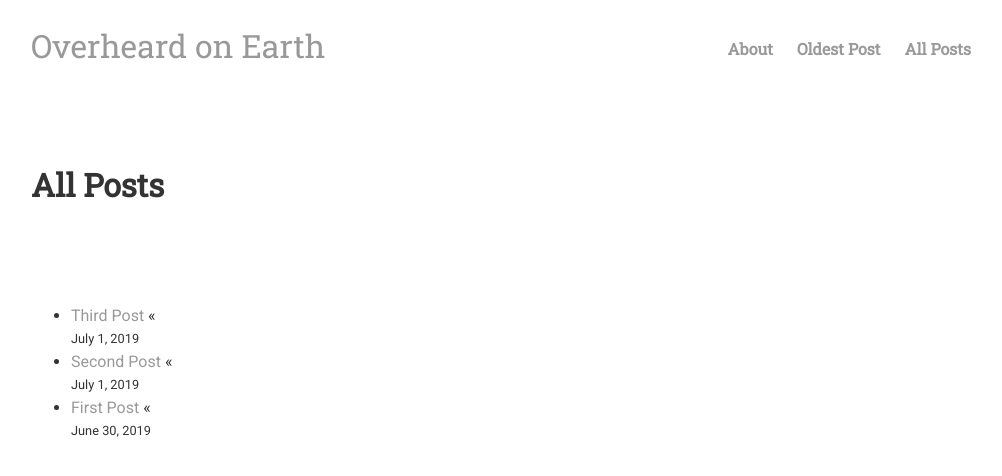
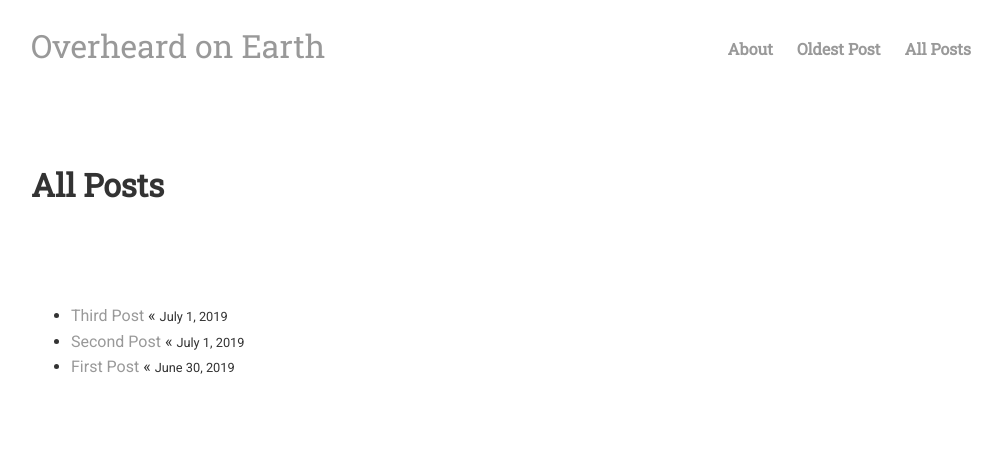
Before and after one commit to overheardonearth/overheardonearth.github.io, a Jekyll site: the page built from all-posts/index.html, in a window 1280 px wide. Shown: the top 476 px of the page, without its empty margins (129-1131 px from the left). Built offline with Jekyll 4.4.1, drawn with Linux system fonts in a browser that asks for light colours.

Commit message:
Update index.html

```diff
--- a/all-posts/index.html
+++ b/all-posts/index.html
@@ -4,7 +4,6 @@ title: All Posts
 ---
 	<ul>
 	  {% for post in site.posts %}
-	    <li><a href="{{ post.url }}">{{ post.title }}</a> &laquo; <span>
-		    <div class="date-format">{{ post.date | date: "%B %-d, %Y" }}</span></div></li>
+	    <li><a href="{{ post.url }}">{{ post.title }}</a> &laquo; <span class="date-format">{{ post.date | date: "%B %-d, %Y" }}</span></li>
 	  {% endfor %}
 	</ul>
```
